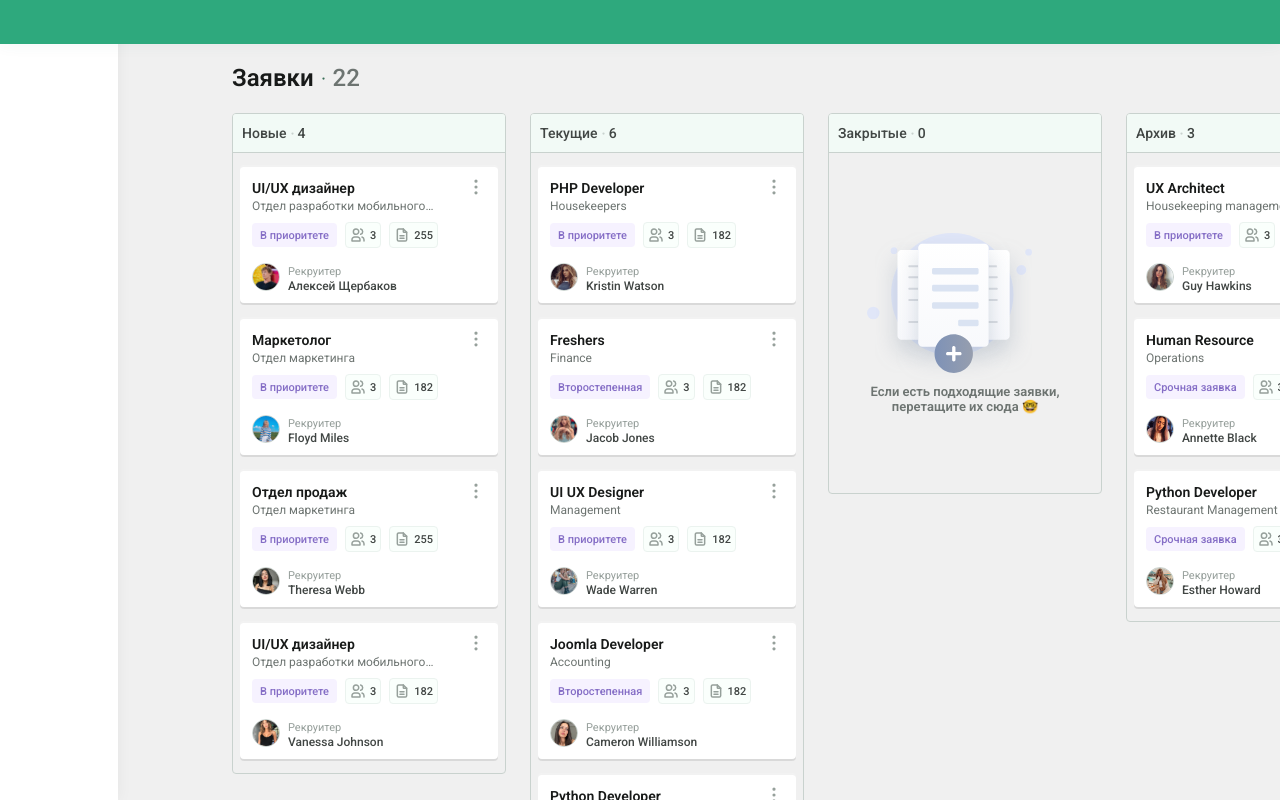
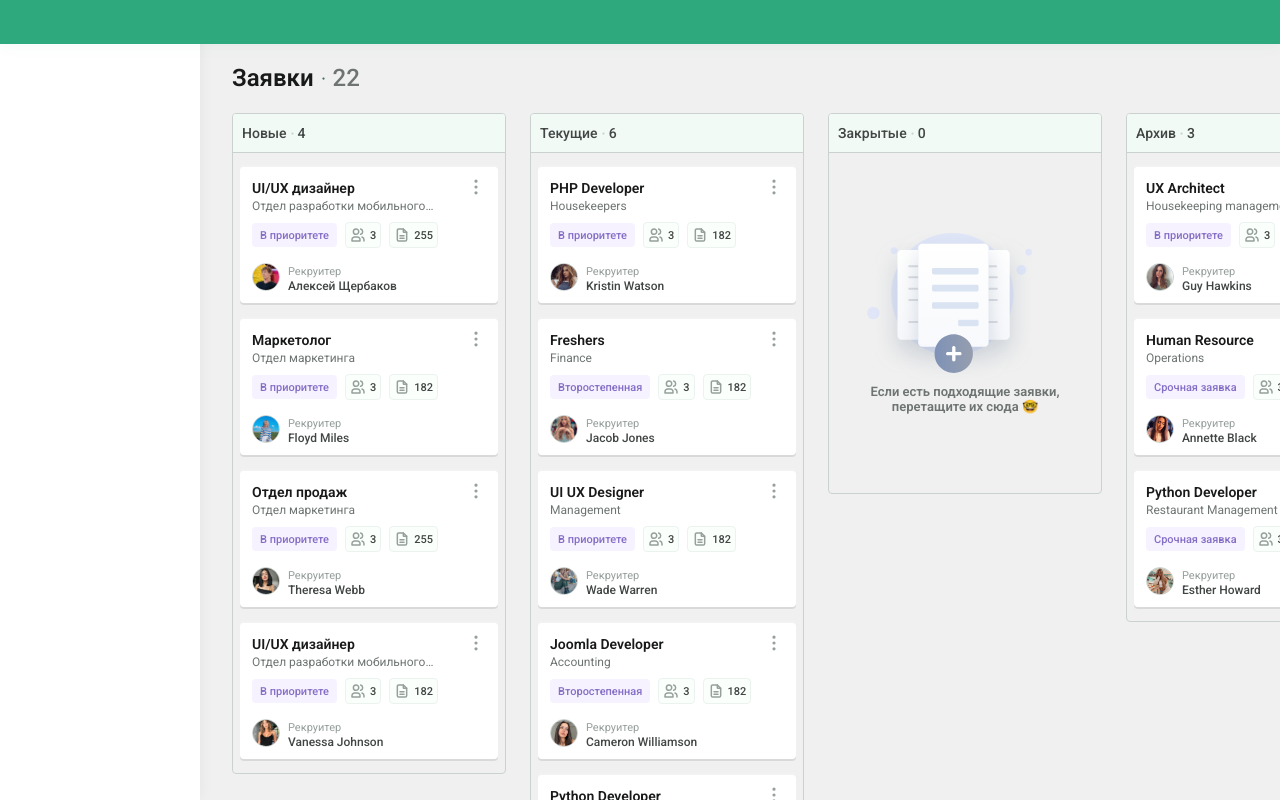
Before and after one commit to Bahriddin-Boboyev/task-todo, a React (Vite) app: page / in a window 1280 px wide. Shown: the top 800 px of the page. Built offline with nearby package versions, Linux system fonts and the light colour scheme; the HTML template or start-up script is replaced by a standard one.

Commit message:
Sidebar fix style

```diff
--- a/src/components/Sidebar/sidebar.scss
+++ b/src/components/Sidebar/sidebar.scss
@@ -6,7 +6,5 @@
   box-shadow: -1px 0px 16px 0px rgba(0, 0, 0, 0.06);
   flex-shrink: 0;
   top: 0;
-  left: 50%;
   z-index: -1;
-  transform: translateX(calc(50% - 822px));
 }
```
